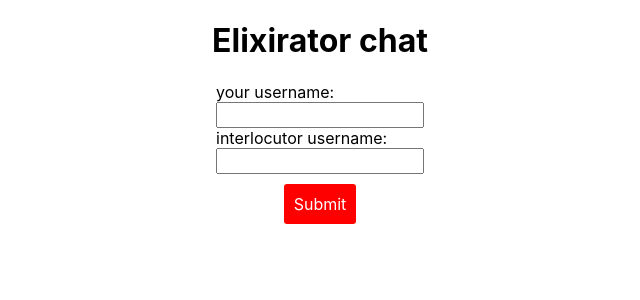
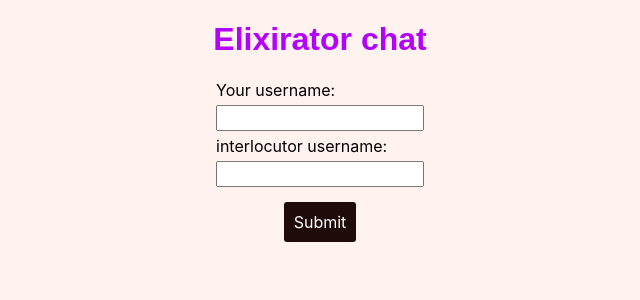
Before and after one commit to Mersall/chat-app, a React (Create React App) app in the folder chat-app/: page / in a window 1280 px wide. Shown: the top 300 px of the page, without its empty margins (320-960 px from the left). Built offline with nearby package versions, Linux system fonts and the light colour scheme; no server answers.

Commit message:
fix:user can recived message from any inerlocutor

```diff
--- /dev/null
+++ b/chat-app/src/component/chat_body/ChatBody.css
@@ -0,0 +1,23 @@
+.chat_body {
+  flex-grow: 2;
+  overflow: scroll;
+}
+
+.msg_text {
+  list-style-type: none;
+  margin-top: 10px;
+  padding-right: 30px;
+  display: flex;
+  flex-direction: row;
+}
+
+.msg_text_container {
+  display: flex;
+  flex-direction: column;
+  border-radius: 10px;
+  padding: 10px;
+  /* color: white; */
+}
+.date_text {
+  font-size: 11px;
+}
--- a/chat-app/src/component/chat_body/ChatBody.js
+++ b/chat-app/src/component/chat_body/ChatBody.js
@@ -1,4 +1,5 @@
 import moment from "moment";
+import "./ChatBody.css";
 export default function ChatBody({ messages, username }) {
   return (
     <div className='chat_body'>
--- /dev/null
+++ b/chat-app/src/component/chat_footer/ChatFooter.css
@@ -0,0 +1,23 @@
+.input_container {
+  display: flex;
+  flex: 1;
+  height: 50px;
+  border-top: 1px solid rgb(184, 182, 182);
+}
+
+.chat_input {
+  flex-grow: 2;
+  border: none;
+}
+.chat_input:focus {
+  outline: none;
+}
+.chat_button {
+  border: none;
+  border-left: 1px solid rgb(184, 182, 182);
+  width: 100px;
+  /* background-color: #80808087; */
+  color: white;
+  font-weight: 400;
+  font-size: 20px;
+}
--- a/chat-app/src/component/chat_footer/ChatFooter.js
+++ b/chat-app/src/component/chat_footer/ChatFooter.js
@@ -1,3 +1,5 @@
+import "./ChatFooter.css";
+
 export default function ChatFooter({ sendMessage, text, setText }) {
   return (
     <footer>
--- /dev/null
+++ b/chat-app/src/component/chat_header/ChatHeader.css
@@ -0,0 +1,18 @@
+.header_container {
+  background: #56565630;
+  display: flex;
+  justify-content: center;
+  align-items: center;
+  padding: 2px;
+}
+.avatarImg {
+  width: 50px;
+  height: 50px;
+  border-radius: 50px;
+  margin-right: 10px;
+}
+
+.user_name {
+  font-size: 20px;
+  font-weight: bold;
+}
--- a/chat-app/src/component/chat_header/ChatHeader.js
+++ b/chat-app/src/component/chat_header/ChatHeader.js
@@ -1,6 +1,8 @@
+import "./ChatHeader.css";
+
 export default function ChatHeader({ interlocutor }) {
   return (
-    <header className='header'>
+    <header className='header_container'>
       <img className='avatarImg' alt='user_avatar' src='../avatr1.png' />
       <p className='user_name'>{interlocutor}</p>
     </header>
--- a/chat-app/src/pages/chat/Chat.css
+++ b/chat-app/src/pages/chat/Chat.css
@@ -5,70 +5,3 @@
   flex: 1;
   height: 100vh;
 }
-.header {
-  background: #56565630;
-  display: flex;
-  justify-content: center;
-  align-items: center;
-  padding: 2px;
-}
-.avatarImg {
-  width: 50px;
-  height: 50px;
-  border-radius: 50px;
-  margin-right: 10px;
-}
-
-.user_name {
-  font-size: 20px;
-  font-weight: bold;
-}
-
-.chat_body {
-  flex-grow: 2;
-  overflow: scroll;
-}
-
-.msg_text {
-  list-style-type: none;
-  margin-top: 10px;
-  padding-right: 30px;
-  display: flex;
-  flex-direction: row;
-}
-
-.msg_text_container {
-  display: flex;
-  flex-direction: column;
-  border-radius: 10px;
-  padding: 10px;
-  /* color: white; */
-}
-
-.date_text {
-  font-size: 11px;
-}
-
-.input_container {
-  display: flex;
-  flex: 1;
-  height: 50px;
-  border-top: 1px solid rgb(184, 182, 182);
-}
-
-.chat_input {
-  flex-grow: 2;
-  border: none;
-}
-.chat_input:focus {
-  outline: none;
-}
-.chat_button {
-  border: none;
-  border-left: 1px solid rgb(184, 182, 182);
-  width: 100px;
-  /* background-color: #80808087; */
-  color: white;
-  font-weight: 400;
-  font-size: 20px;
-}
--- a/chat-app/src/pages/chat/Chat.js
+++ b/chat-app/src/pages/chat/Chat.js
@@ -1,33 +1,35 @@
 import React from "react";
 import "./Chat.css";
-import { useLocation } from "react-router";
+import { useHistory, useLocation } from "react-router";
 import { useEffect, useState } from "react";
 import { io } from "socket.io-client";
 import ChatBody from "../../component/chat_body/ChatBody";
 import ChatHeader from "../../component/chat_header/ChatHeader";
 import ChatFooter from "../../component/chat_footer/ChatFooter";
 
-var socket = io("https://mysterious-mesa-55870.herokuapp.com", {
+var socket = io("http://localhost:8080", {
   transports: ["websocket"],
 });
 
 export default function Chat(props) {
   const location = useLocation();
+  const history = useHistory();
   const { username, interlocutor } = location.state;
   const [text, setText] = useState("");
   const [messages, setMessages] = useState([]);
 
   useEffect(() => {
-    socket.emit("register", username);
+    socket.emit("register", username, (arg) => {
+      alert(arg);
+    });
 
     // eslint-disable-next-line no-unused-expressions
-    () => socket.emit("disconnect");
     // eslint-disable-next-line react-hooks/exhaustive-deps
   }, []);
 
   socket.on("private_chat", function (data) {
     let message = { to: data.username, message: data.message, date: data.date };
-    setMessages([...messages, message]);
+    if (data.username === interlocutor) setMessages([...messages, message]);
   });
 
   const sendMessage = (event) => {
--- a/chat-app/src/pages/home/Home.css
+++ b/chat-app/src/pages/home/Home.css
@@ -2,6 +2,12 @@
   display: flex;
   align-items: center;
   flex-direction: column;
+  background-color: #fff2ef;
+  height: 100vh;
+}
+.header {
+  color: #b400ff;
+  font-family: fantasy;
 }
 .form {
   display: flex;
@@ -15,10 +21,15 @@
 .submit_button {
   align-self: center;
   margin-top: 10px;
-  background: red;
+  background: #200b0b;
   text-align: center;
   padding: 10px;
   border-radius: 3px;
   color: white;
   text-decoration: none;
 }
+
+.input {
+  margin-top: 5px;
+  margin-bottom: 5px;
+}
--- a/chat-app/src/pages/home/Home.js
+++ b/chat-app/src/pages/home/Home.js
@@ -8,9 +8,9 @@ export default function Home(params) {
 
   return (
     <div className='container'>
-      <h1>Elixirator chat</h1>
+      <h1 className='header'>Elixirator chat</h1>
       <form className='form'>
-        <label> your username:</label>
+        <label> Your username:</label>
         <input
           className='input'
           value={username}
```
